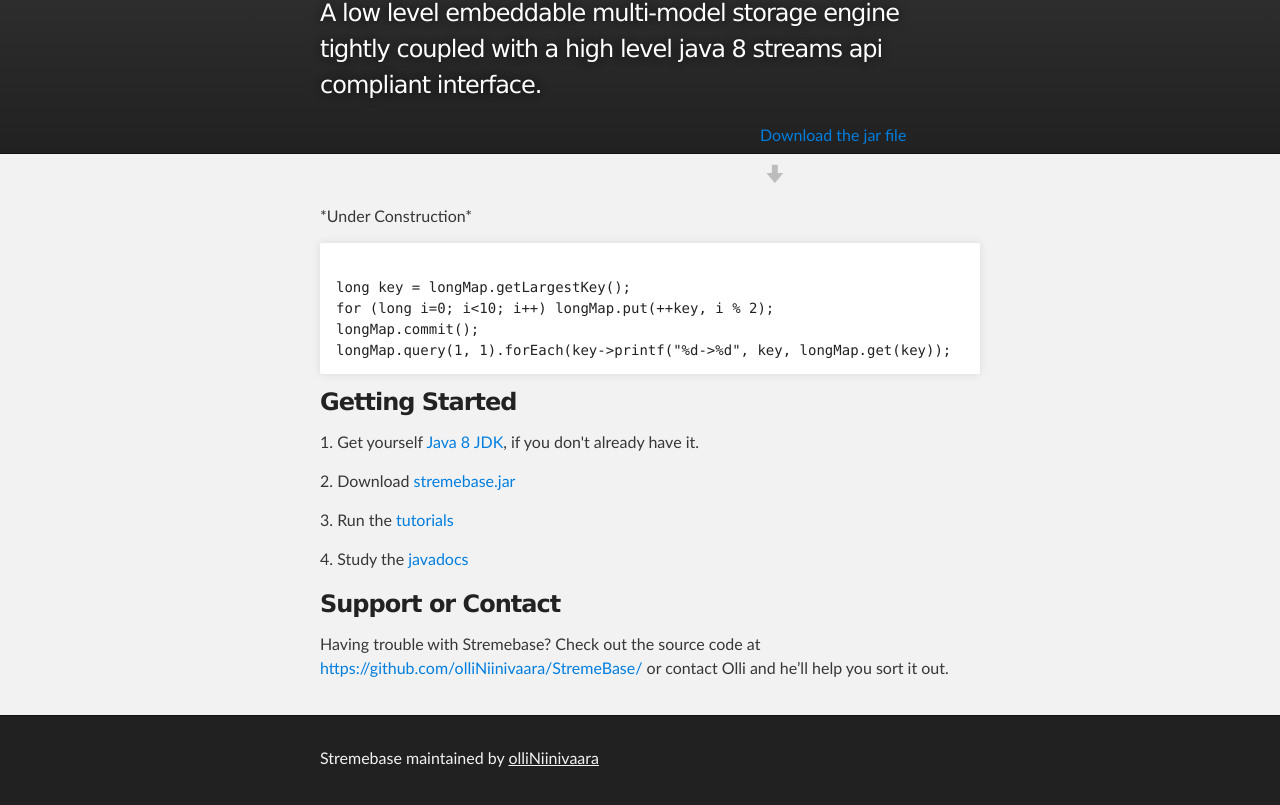
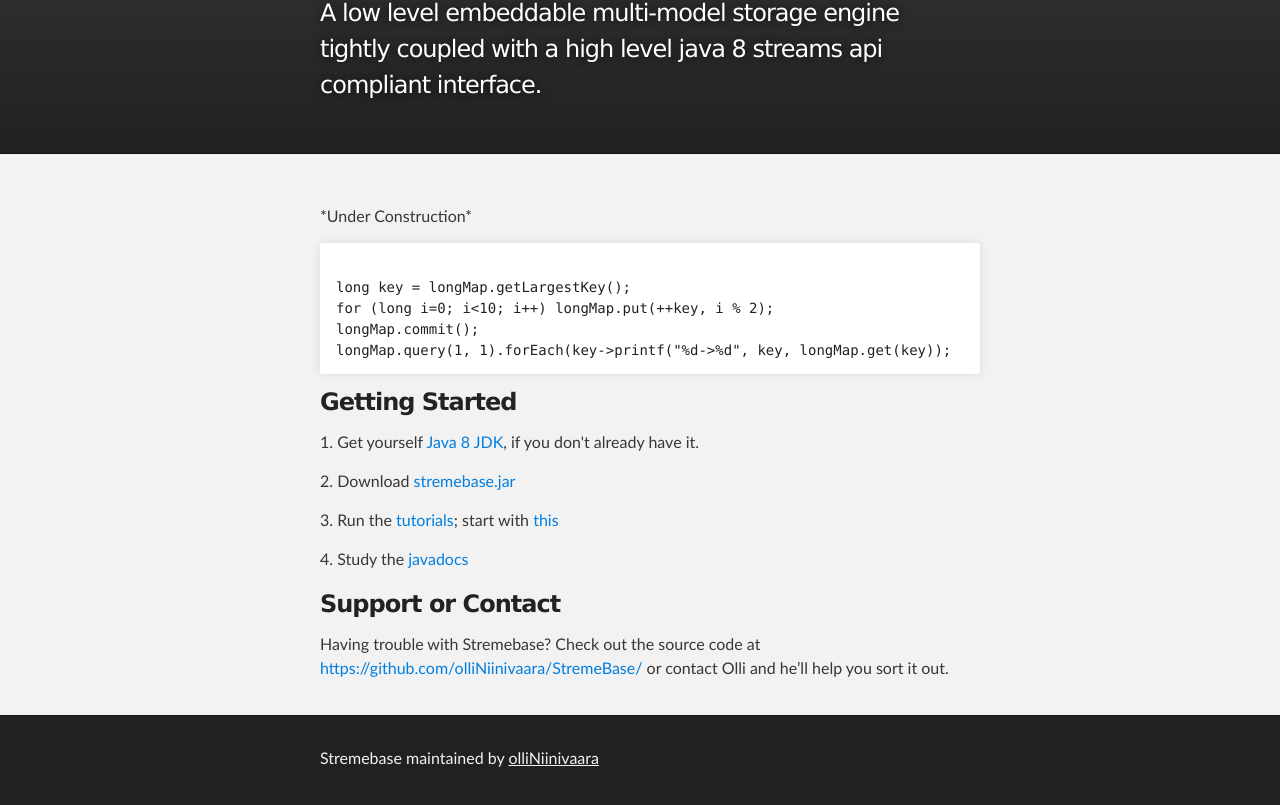
Before and after one commit to olliNiinivaara/Stremebase-source, a plain HTML site: page index.html in a window 1280 px wide. Shown: the part 128-933 px from the top of the page. Drawn offline with Linux system fonts and the light colour scheme.

Commit message:
Update index.html

```diff
--- a/index.html
+++ b/index.html
@@ -21,11 +21,11 @@
           <h1 id="project_title">Stremebase</h1>
           <h2 id="project_tagline">A low level embeddable multi-model storage engine tightly coupled with a high level java 8 streams api compliant interface.</h2>
 
-            <section id="downloads">
+            <!--section id="downloads">
               <!--a class="zip_download_link" href="https://github.com/olliNiinivaara/StremeBase/zipball/master">Download this project as a .zip file</a-->
-              <!--a class="tar_download_link" href="https://github.com/olliNiinivaara/StremeBase/tarball/master">Download this project as a tar.gz file</a-->
+              <!--a class="tar_download_link" href="https://github.com/olliNiinivaara/StremeBase/tarball/master">Download this project as a tar.gz file</a>
               <a class="jar_download_link" href="https://github.com/olliNiinivaara/StremeBase/stremebase.jar">Download the jar file</a>
-            </section>
+            </section-->
         </header>
     </div>
 
@@ -48,8 +48,8 @@
 Getting Started
 </h3>
 <p>1. Get yourself <a href="http://www.oracle.com/technetwork/java/javase/downloads/index.html">Java 8 JDK</a>, if you don't already have it.</p>
-<p>2. Download <a class="jar_download_link" href="https://github.com/olliNiinivaara/StremeBase/stremebase.jar">stremebase.jar</a></p>
-<p>3. Run the <a class="jar_download_link" href="https://github.com/olliNiinivaara/StremeBase/Tutorials">tutorials</a></p>
+<p>2. Download <a class="jar_download_link" href="https://github.com/olliNiinivaara/StremeBase/blob/master/stremebase.jar?raw=true">stremebase.jar</a></p>
+<p>3. Run the <a class="jar_download_link" href="https://github.com/olliNiinivaara/StremeBase/tree/master/Tutorials/src/com/stremebase/tutorials">tutorials</a>; start with <a href="https://raw.githubusercontent.com/olliNiinivaara/StremeBase/master/Tutorials/src/com/stremebase/tutorials/basic/Chapter_1_Introduction.java">this</a></p>
 <p>4. Study the <a href="http://olliniinivaara.github.io/StremeBase/JavaDoc/">javadocs</a></p>
 
 <h3>
```
